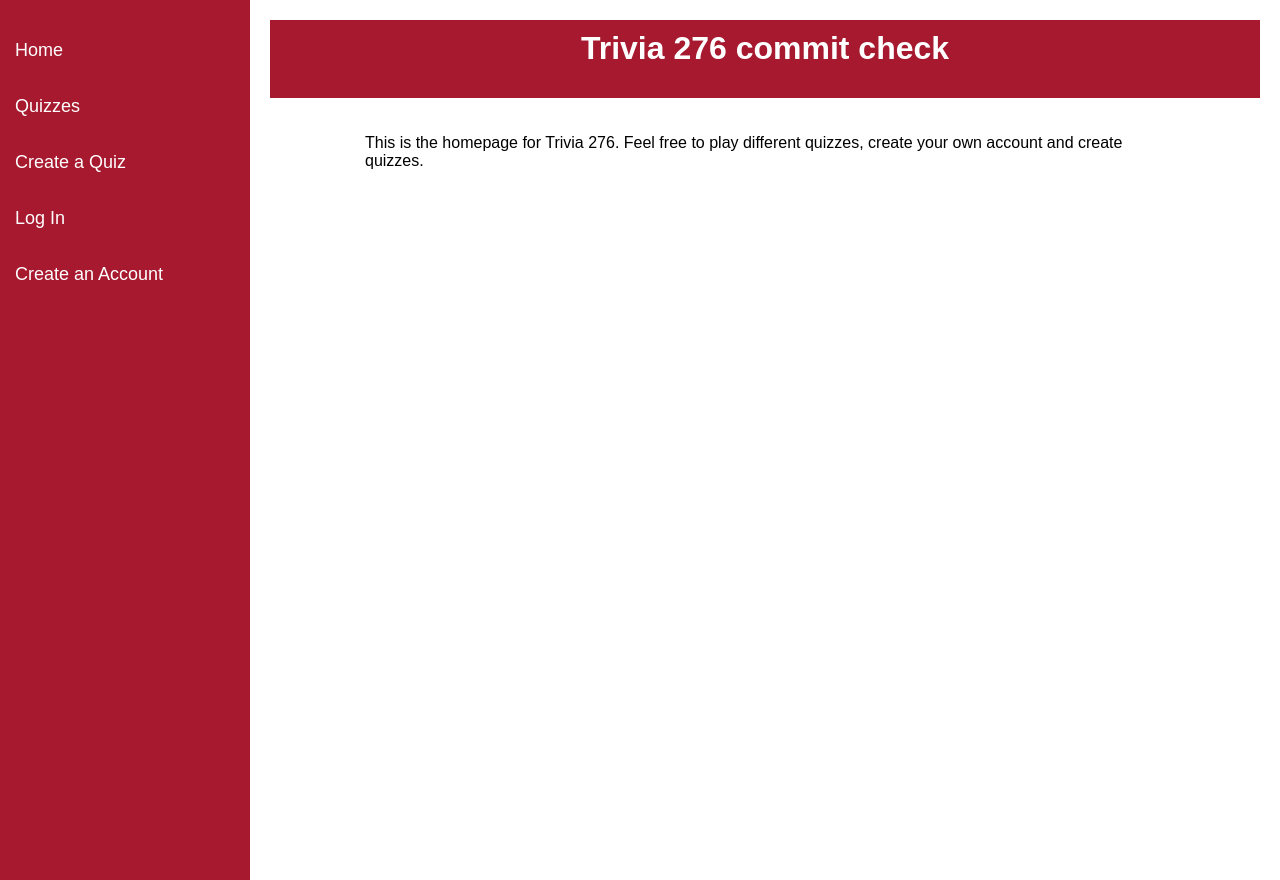
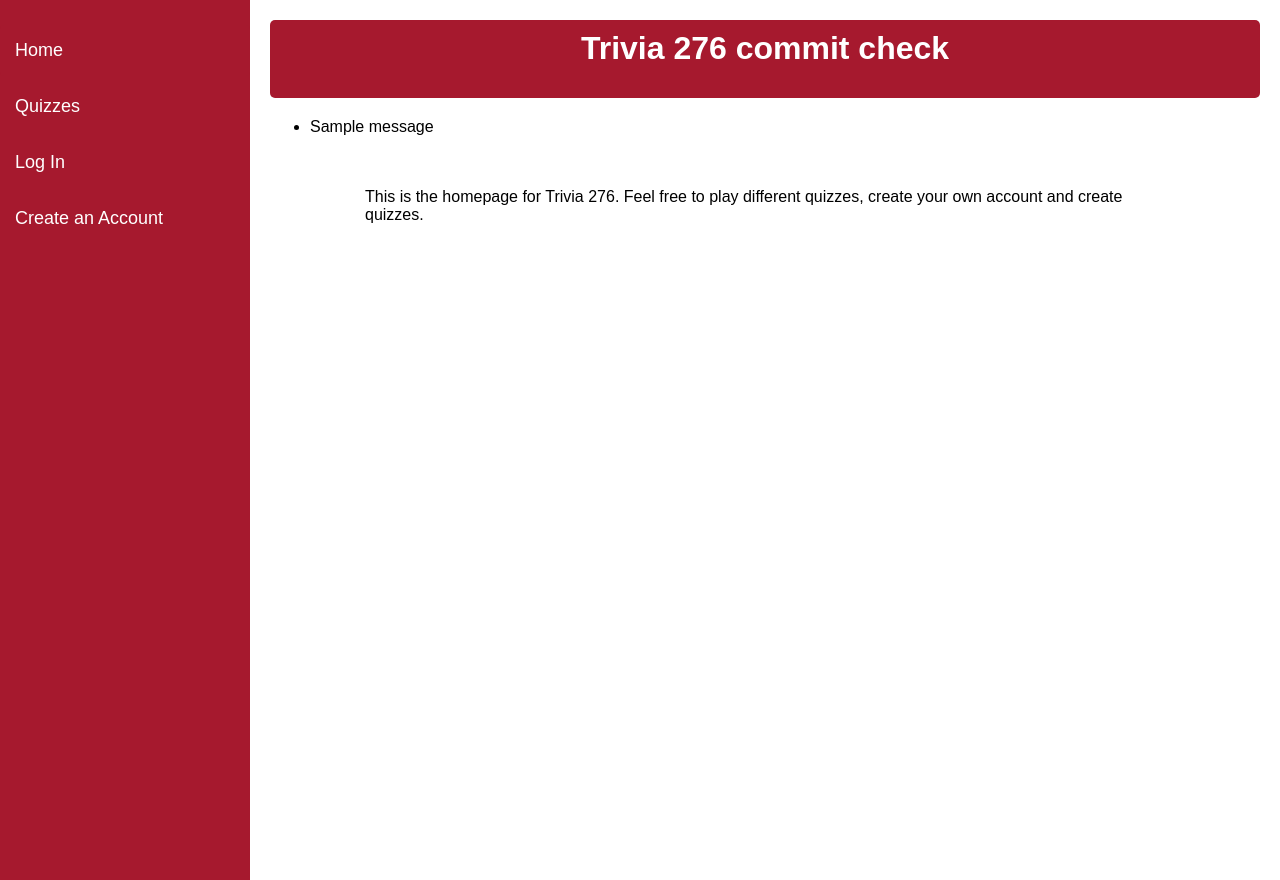
Before and after one commit to Joshua-Justus/Trivia-Game-276, a Flask app: page / in a window 1280 px wide. Run offline with Flask 3, Linux system fonts and the light colour scheme; one stand-in notice (Sample message) is shown.

Commit message:
base template

```diff
--- a/static/main.css
+++ b/static/main.css
@@ -22,6 +22,7 @@ body {
     color: white;
     display: block;
     margin: 5px 0;
+    border-radius: 4px; /* Added rounded corners */
 }
 .sidebar a:hover {
     background-color: #CC0633; /* SFU Light Red */
@@ -41,19 +42,9 @@ header {
     color: #fff;
     padding: 10px 0;
     text-align: center;
+    border-radius: 5px; /* Added rounded corners */
+    margin-bottom: 20px; /* Space below header */
 }
-/*
-footer {
-    background-color: #A6192E;
-    color: #fff;
-    text-align: center;
-    padding: 10px;
-    position: fixed;
-    width: calc(100% - 250px);
-    bottom: 0;
-    margin-left: 250px;
-}
-*/
 
 /* play_quiz container styling */
 .quiz-container {
@@ -119,7 +110,6 @@ h1, h2 {
     background-color: #218838;
 }
 
-
 /* Mobile-friendly styles */
 @media (max-width: 768px) {
     .sidebar {
@@ -140,7 +130,6 @@ h1, h2 {
         padding: 8px 15px;
     }
 }
-
 
 /* Additional specific styles for create_quiz.html */
 /* Container styles */
@@ -169,7 +158,7 @@ h1, h2 {
 
 .question-group {
     margin-bottom: 20px;
-    padding: 45px;
+    padding: 20px; /* Reduced padding for a cleaner look */
     background-color: #f2f2f2; /* Light gray background for question groups */
     border-radius: 8px; /* Rounded corners */
     border: 1px solid #ccc; /* Light border */
--- a/templates/base.html
+++ b/templates/base.html
@@ -12,16 +12,29 @@
     <div class="sidebar">
         <a class="active" href="/" title="">Home</a>
         <a href="/quizzes" title="">Quizzes</a>
-        <a href="/create_quiz" title="">Create a Quiz</a>
-        <a href="/login" title="">Log In</a>
-        <a href="/signup" title="">Create an Account</a>
-
+        {% if 'user_id' in session %}
+            <a href="/create_quiz" title="">Create a Quiz</a>
+            <a href="/logout" title="">Log Out</a>  <!-- Show Logout only when user is logged in -->
+        {% else %}
+            <a href="/login" title="">Log In</a>
+            <a href="/signup" title="">Create an Account</a>
+        {% endif %}
     </div>
     <!-- Main Content -->
     <div class="main-content">
         <header>
             <h1>Trivia 276 commit check</h1>
         </header>
+
+        <!-- Flash message section (This will only show the latest message)-->
+        {% with messages = get_flashed_messages(with_categories=False) %}
+          {% if messages %}
+           <ul>
+                <li>{{ messages[-1] }}</li>
+           </ul>
+          {% endif %}
+        {% endwith %}
+
         <div class="container">
             <p>This is the homepage for Trivia 276. Feel free to play different quizzes, create your own account and create quizzes.</p>
         </div>
```
